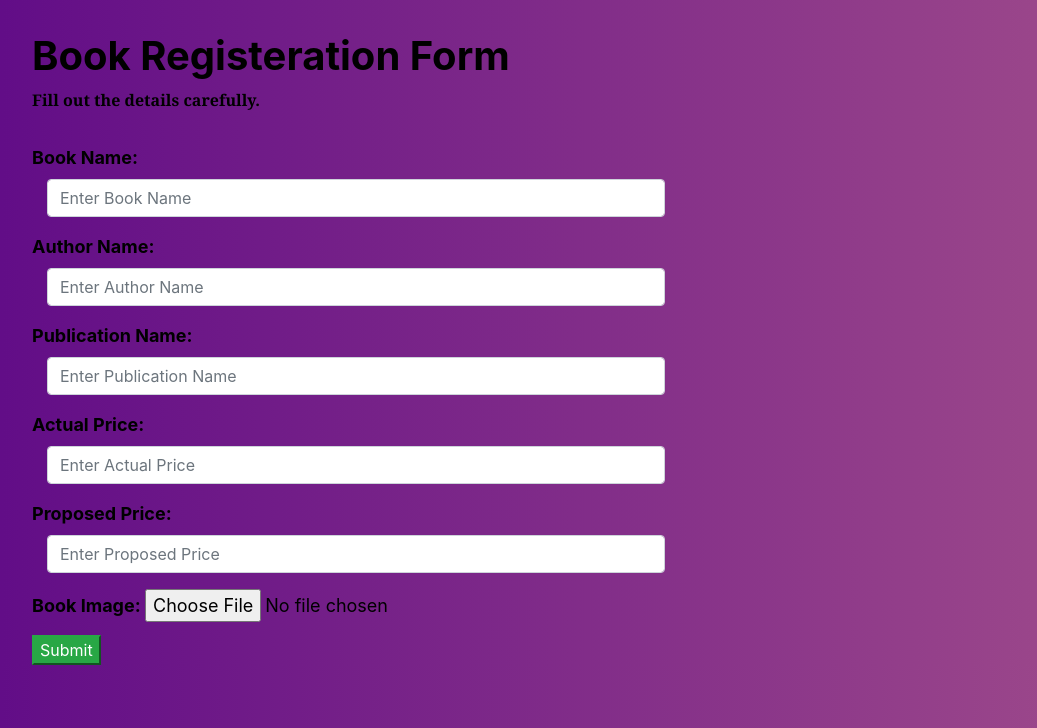
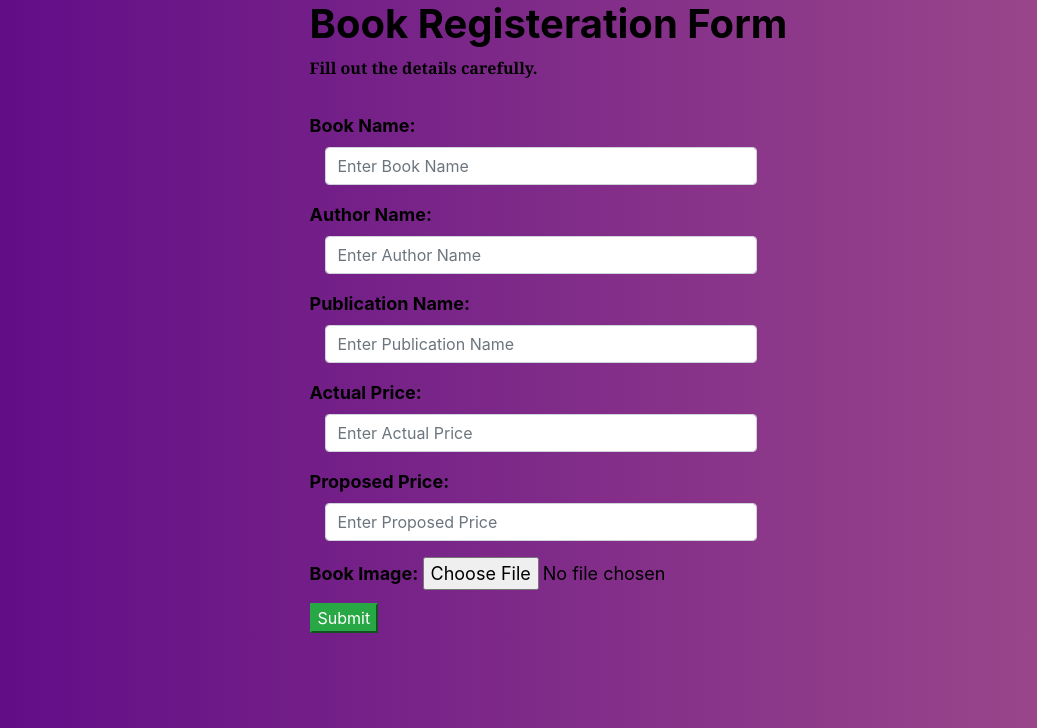
Before and after one commit to snehageorge25/Mini-Project, a Python web app: template templates/sellbooks.html in a window 1280 px wide. Shown: the part 72-800 px from the top of the page, without its empty margins (53-1090 px from the left). Run offline with Jinja, Linux system fonts and the light colour scheme; the template is opened without the code that fills it, so the values that code supplies are empty; some libraries are stand-ins or nearby versions.

Commit message:
Alignment changes in sell books form

```diff
--- a/static/styles/styles.css
+++ b/static/styles/styles.css
@@ -26,7 +26,6 @@ div p{
 }
 
 .Sform{
-    align-content: center;
     margin-top: 2rem;
     background:transparent;
 }
--- a/templates/sellbooks.html
+++ b/templates/sellbooks.html
@@ -53,41 +53,41 @@
     </header>
 
     <div class="container">
-        <div class="Sform">
+        <div class="Sform w-50 m-auto">
         <h1>Book Registeration Form</h1>
         <p>Fill out the details carefully.</p>
         <form class="form-horizontal" action="/action_page.php">
           <div class="form-group-1">
             <label  class="control-label col-xs-2" for="BookName">Book Name:</label>
-            <div class="col-sm-7">
+            <div class="col-sm-10">
             <input type="text" class="form-control" id="BookName" required placeholder="Enter Book Name" name="Book Name">
             </div>
         </div>
 
           <div class="form-group-1">
             <label class="control-label col-xs-2" for="AuthorName">Author Name:</label>
-            <div class="col-sm-7">
+            <div class="col-sm-10">
             <input type="text" class="form-control" id="AuthorName" required placeholder="Enter Author Name" name="Author Name">
             </div>
         </div>
 
           <div class="form-group-1">
             <label  for="Publication">Publication Name:</label>
-            <div class="col-sm-7">
+            <div class="col-sm-10">
             <input type="text" class="form-control" id="Publication" placeholder="Enter Publication Name" name="Publication Name">
           </div>
           </div>
 
           <div class="form-group-1">
             <label class="control-label col-xs-2" for="Actual Price">Actual Price:</label>
-            <div class="col-sm-7">
+            <div class="col-sm-10">
             <input type="number"  min="0" max="10000" class="form-control" id="Actual Price" placeholder="Enter Actual Price" name="Actual Price">
             </div>
         </div>
 
           <div class="form-group-1">
             <label class="control-label col-xs-2" for="Proposed Price">Proposed Price:</label>
-            <div class="col-sm-7">
+            <div class="col-sm-10">
             <input type="number"  min="0" max="10000" class="form-control" id="Proposed Price"  required placeholder="Enter Proposed Price" name="Proposed Price">
             </div>
         </div>
```
